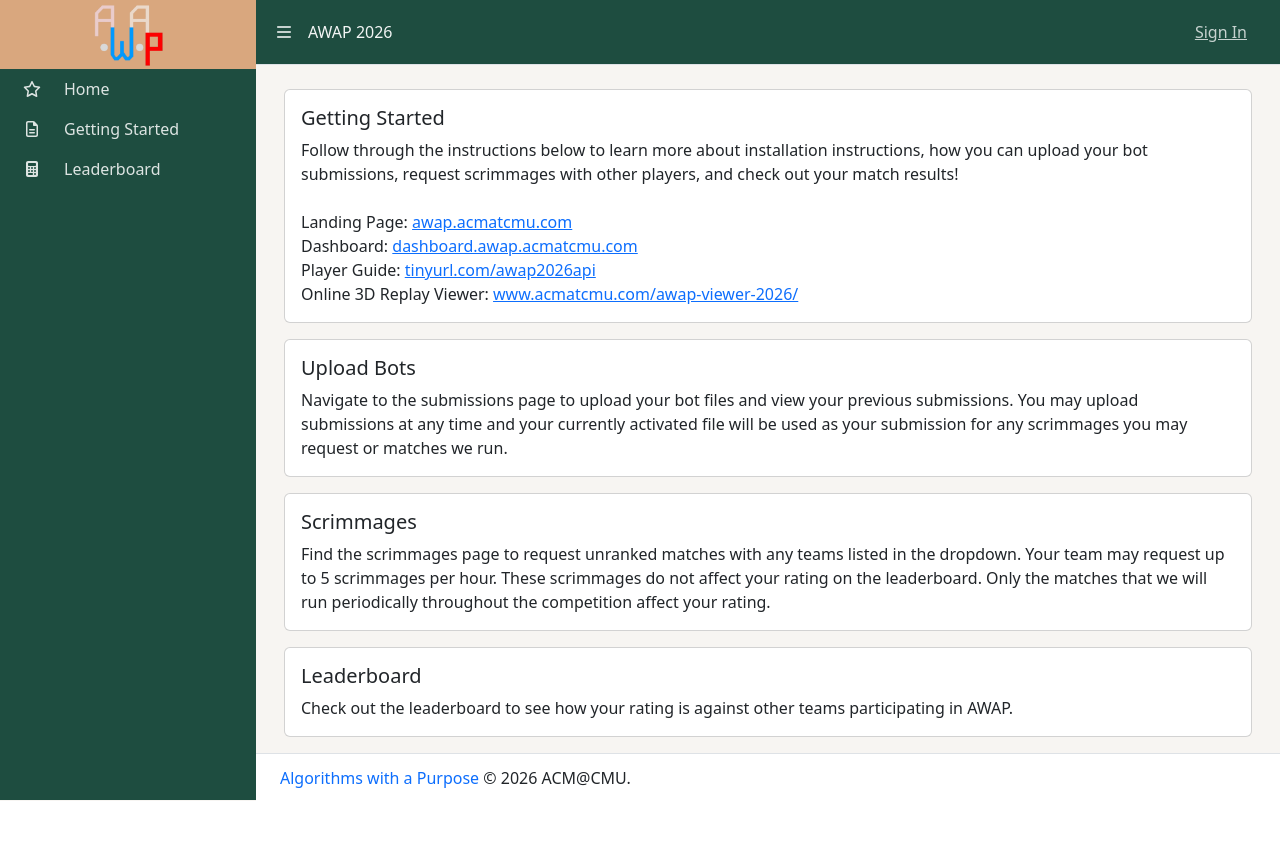
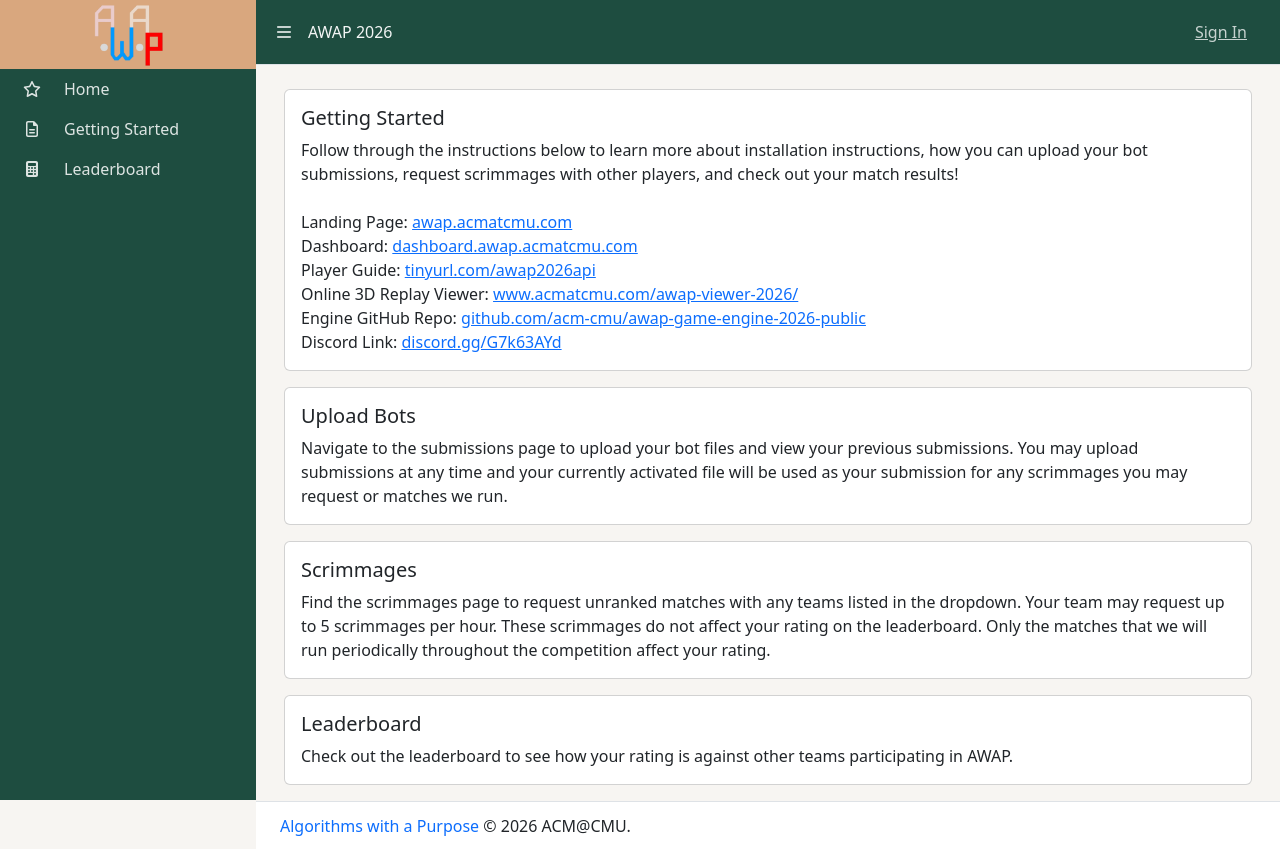
Before and after one commit to acm-cmu/awap-dashboard-2026, a Next.js app: page /getting_started in a window 1280 px wide. Before the commit the page ends 801 px from the top, so only its background shows below. Built offline with nearby package versions, Linux system fonts and the light colour scheme; no server answers.

Commit message:
Added Discord and GH link

```diff
--- a/src/pages/getting_started.tsx
+++ b/src/pages/getting_started.tsx
@@ -49,6 +49,24 @@ const GettingStarted: NextPage = () => (
             www.acmatcmu.com/awap-viewer-2026/
           </a>
           <br />
+          Engine GitHub Repo:{' '}
+          <a
+            href="https://github.com/acm-cmu/awap-game-engine-2026-public"
+            target="_blank"
+            rel="noopener noreferrer"
+          >
+            github.com/acm-cmu/awap-game-engine-2026-public
+            </a>
+          <br />
+          Discord Link:{' '}
+          <a
+            href="https://discord.gg/G7k63AYd"
+            target="_blank"
+            rel="noopener noreferrer"
+          >
+            discord.gg/G7k63AYd
+            </a>
+          <br />
         </Card.Text>
       </Card.Body>
     </Card>
```
Also changed, not shown: src/pages/index.tsx (+18 -0 lines).
